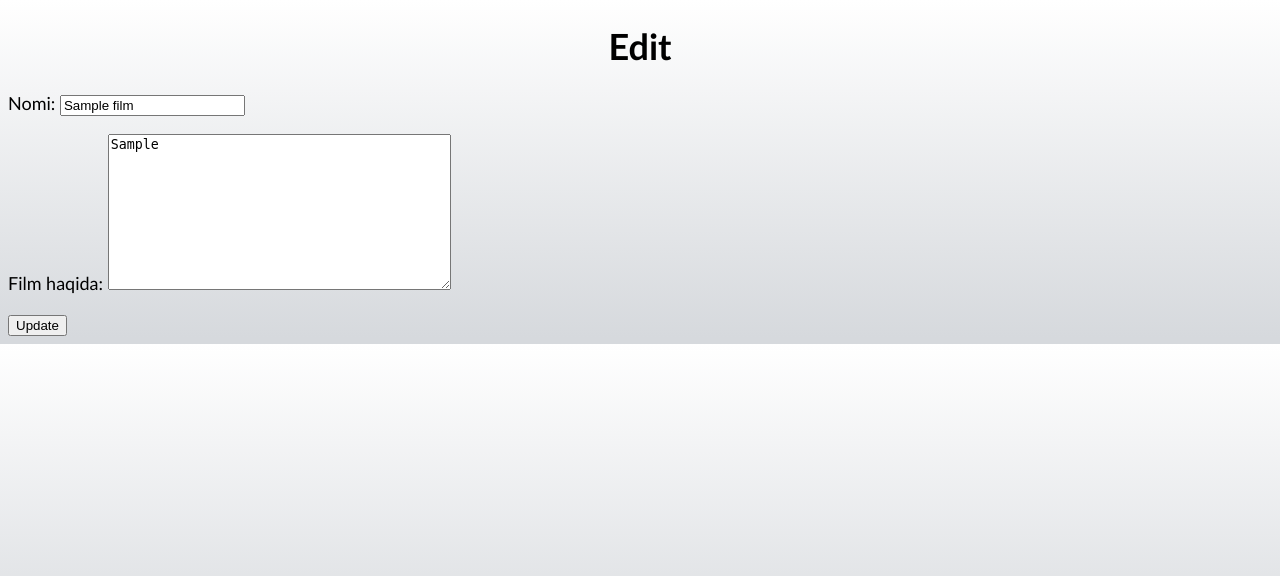
After one commit to Mirzo001/django-darslari, a Django app: page /film/1/edit/ in a window 1280 px wide. The commit adds this page. Shown: the top 576 px of the page. Run offline with Django 4.2, Linux system fonts and the light colour scheme; tables that the repository leaves empty hold one stand-in row (values such as "Sample post"); parts of the project's set-up code (start-up, migrations or seed data) failed here and were passed over.

Commit message:
30.08.23

```diff
--- a/articles/urls.py
+++ b/articles/urls.py
@@ -10,8 +10,8 @@ from .views import (
 
 urlpatterns = [
     path("<int:pk>/", ArticleDetailView.as_view(), name="article_detail"),
-    path("<int:pk>/edit/", ArticleUpdateView.as_view(), name="article_edit"),
-    path("<int:pk>/delete/", ArticleDeleteView.as_view(), name="article_delete"),
+    path("/<int:pk>/edit/", ArticleUpdateView.as_view(), name="article_edit"),
+    path("/<int:pk>/delete/", ArticleDeleteView.as_view(), name="article_delete"),
     path("", ArticleListView.as_view(), name="article_list"),
     path("new/", ArticleCreateView.as_view(), name="article_new"),
 ]
--- a/static/base.css
+++ b/static/base.css
@@ -59,3 +59,17 @@ h2{
 h1{
     text-align: center;
 }
+
+.linklogo a{
+    text-decoration: none;
+}
+
+.filmname a{
+    text-decoration: none;
+    color: steelblue;
+}
+.filmname a:hover{
+    text-decoration: none;
+    color: rgb(51, 186, 217);
+
+}
--- a/templates/base.html
+++ b/templates/base.html
@@ -18,7 +18,7 @@
       <div class="container">
         <div class="d-flex flex-wrap align-items-center justify-content-center
           justify-content-lg-start">
-          <a class="navbar-brand" href="{% url 'home' %}">📚Blog Dasturi</a>
+          {% comment %} <a class="navbar-brand" href="{% url 'home' %}">📚Blog Dasturi</a> {% endcomment %}
           <ul class="nav col-12 col-lg-auto me-lg-auto mb-2 justify-content-center
             mb-md-0">
             {% if user.is_authenticated %}
--- a/templates/film_list.html
+++ b/templates/film_list.html
@@ -17,12 +17,12 @@
         {% block content %}
             <div class="detail-main">
                 <div class="detail">
-                    <h1>UZFLIX</h1>
+                    <h1 class="linklogo"><a href="{% url 'film_list' %}">UZFLIX</a></h1>
                     {% for film in film_list %}
                         <ul>
-                            <a href="{% url 'film_detail' film.pk %}"><h2>{{ film.nomi }}</h2></a>
+                            <h2 class="filmname"><a href="{% url 'film_detail' film.pk %}">{{ film.nomi }}</a> </h2>
                             <li>Haqida: {{ film.haqida }}</li>
-                            <li>Yili: {{ film.yoli }}</li>
+                            <li>Yili: {{ film.yili }}</li>
                         </ul>
                     {% endfor %}
                 </div>
--- /dev/null
+++ b/templates/film_update.html
@@ -0,0 +1,18 @@
+{% extends "film_list.html" %}
+{% block title %}
+    Kinoni ma'lumotlarini o'zgartirish
+{% endblock title %}
+{% block content %}
+    <div class="edit">
+
+
+            <h1>Edit</h1>
+            <form action="" method="post">
+                {% csrf_token %}
+                {{ form.as_p }}
+                <button class="btn btn-info ml-2" type="submit">Update</button>
+            </form>
+
+
+    </div>
+{% endblock content %}
--- /dev/null
+++ b/templates/rate_film.html
@@ -0,0 +1,5 @@
+{% extends "film_list.html" %}
+
+{% block content %}
+
+  {% endblock content %}
--- a/uzflix/models.py
+++ b/uzflix/models.py
@@ -80,7 +80,7 @@ class Film(models.Model):
         return self.nomi
 
     def get_absolute_url(self):
-        return reverse("movie_detail", kwargs={"slug": self.url})
+        return reverse("film_detail", kwargs={"pk": self.pk})
 
     class Meta:
         verbose_name = "Film"
@@ -91,7 +91,7 @@ class Baho(models.Model):
     """Baho"""
 
     user = models.ForeignKey(User, on_delete=models.CASCADE)
-    star = models.IntegerField(validators=[MinValueValidator(1), MaxValueValidator(10)])
+    star = models.IntegerField(validators=[MinValueValidator(1), MaxValueValidator(10)], null=True, blank=True, default=None)
     film = models.ForeignKey(Film, on_delete=models.CASCADE, verbose_name="film")
 
     class Meta:
@@ -113,4 +113,4 @@ class Izoh(models.Model):
 
     class Meta:
         verbose_name = "Izoh"
-        verbose_name_plural = "Izoh"
+        verbose_name_plural = "Izohlar"
--- a/uzflix/urls.py
+++ b/uzflix/urls.py
@@ -1,7 +1,11 @@
 from django.urls import path
-from .views import FilmListView, FilmDetailView
+from .views import FilmListView, FilmUpdateView, FilmDeleteView, film_detail, rate_film
 
 urlpatterns = [
     path("", FilmListView.as_view(), name="film_list"),
-    path("film/<int:pk>/", FilmDetailView.as_view(), name="film_detail"),
+    # path("film/<int:pk>/", FilmDetailView.as_view(), name="film_detail"),
+    path('film/<int:pk>/', film_detail, name='film_detail'),
+    path('film/<int:pk>/rate/', rate_film, name='rate_film'),
+    path("film/<int:pk>/edit/", FilmUpdateView.as_view(), name="film_update"),
+    path("film/<int:pk>/delete/", FilmDeleteView.as_view(), name="film_delete"),
 ]
--- a/uzflix/views.py
+++ b/uzflix/views.py
@@ -1,13 +1,120 @@
-from django.views.generic import ListView
-from .models import Film
+from django.views.generic import ListView, UpdateView, DeleteView, FormView, CreateView
+from .models import Film, Izoh
 from django.views.generic import DetailView
+from django.urls import reverse_lazy
+from django.views.generic.detail import SingleObjectMixin
 
 
+from .forms import CommentForm  # new
+from django.views import View  # new
 class FilmListView(ListView):
     model = Film
     template_name = "film_list.html"
 
 
-class FilmDetailView(DetailView):
+# class FilmDetailView(DetailView):
+#     model = Film
+#     template_name = "film_detail.html"
+
+
+
+class FilmUpdateView(UpdateView):
     model = Film
+    fields = (
+        "nomi",
+        "haqida",
+    )
+    template_name = "film_update.html"
+
+
+class FilmDeleteView(DeleteView):
+    model = Film
+    template_name = "film_delete.html"
+    success_url = reverse_lazy("film_list")
+
+
+
+
+
+class CommentGet(DetailView):  # new
+    model = Izoh
     template_name = "film_detail.html"
+
+    def get_context_data(self, **kwargs):
+        context = super().get_context_data(**kwargs)
+        context["form"] = CommentForm()
+        return context
+
+
+class CommentPost(SingleObjectMixin, FormView):  # new
+    model = Izoh
+    form_class = CommentForm
+    template_name = "film_detail.html"
+
+    def post(self, request, *args, **kwargs):
+        self.object = self.get_object()
+        return super().post(request, *args, **kwargs)
+
+    def form_valid(self, form):
+        matn = form.save(commit=False)
+        matn = self.object
+        matn.save()
+        return super().form_valid(form)
+
+    def get_success_url(self):
+        film = self.get_object()
+        return reverse("film_detail", kwargs={"pk": film.pk})
+
+# class FilmDetailView(View):  # new
+#     def get(self, request, *args, **kwargs):
+#         view = CommentGet.as_view()
+#         return view(request, *args, **kwargs)
+
+#     def post(self, request, *args, **kwargs):
+#         view = CommentPost.as_view()
+#         return view(request, *args, **kwargs)
+
+
+from django.shortcuts import render, get_object_or_404
+
+def film_detail(request, pk):
+    template_name = 'film_detail.html'
+    film = get_object_or_404(Film, pk=pk)
+    comments = film
+    new_comment = None    # Comment posted
+    if request.method == 'POST':
+        comment_form = CommentForm(data=request.POST)
+        if comment_form.is_valid():
+            # Create Comment object but don't save to database yet
+            new_comment = comment_form.save(commit=False)
+            # Assign the current post to the comment
+            new_comment.film = film
+            # Save the comment to the database
+            new_comment.save()
+    else:
+        comment_form = CommentForm()
+    return render(request, template_name, {'film': film,
+                                           'comments': comments,
+                                           'new_comment': new_comment,
+                                           'comment_form': comment_form})
+
+
+from django.shortcuts import render, redirect
+from .models import Baho
+from .forms import BahoForm
+
+def rate_film(request, pk):
+    film = Film.objects.get(pk=pk)
+
+    if request.method == 'POST':
+        form = BahoForm(request.POST)
+        if form.is_valid():
+            rating = form.save(commit=False)
+            rating.user = request.user
+            rating.film = film
+            rating.save()
+            return redirect('film_detail', pk=film.pk)  # Redirect to the film detail page
+    else:
+        form = BahoForm()
+
+    return render(request, 'film_detail.html', {'form': form, 'film': film})
```
Also changed, not shown: templates/film_delete.html (added, +9 -0 lines), templates/film_detail.html (+98 -10 lines), uzflix/forms.py (added, +15 -0 lines), db.sqlite3, 1 other file.
